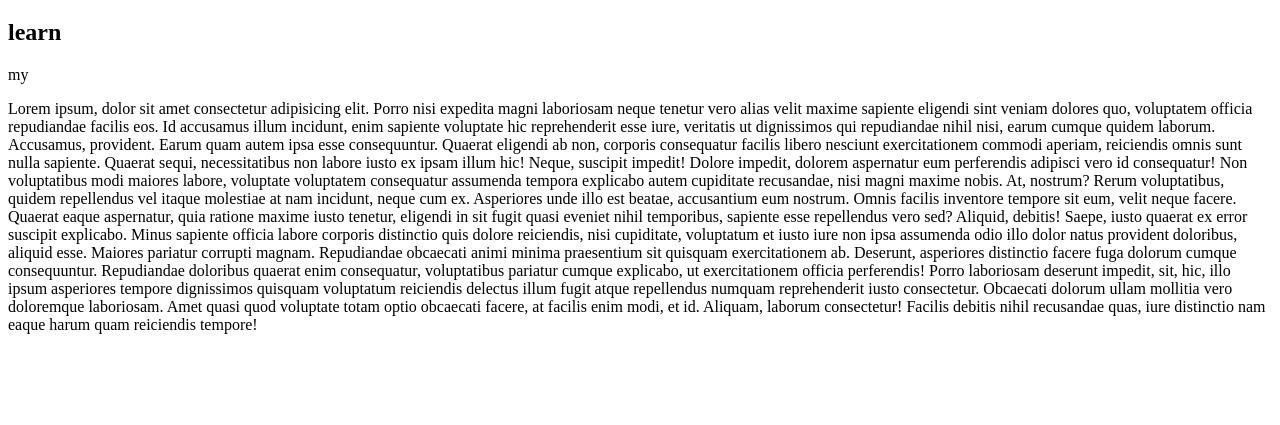
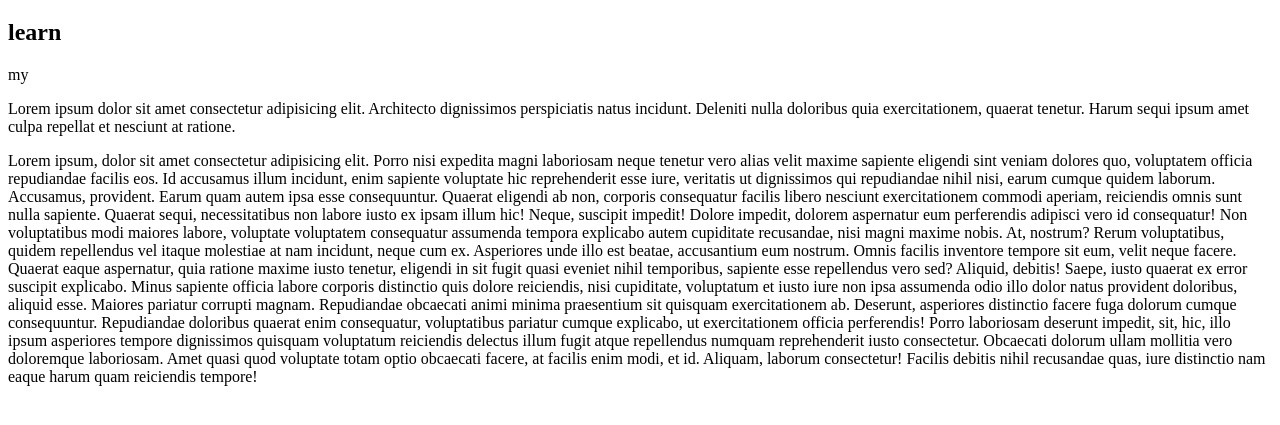
Before and after one commit to jadonlui/gittest, a plain HTML site: page index.html in a window 1280 px wide. Shown: the part 61-486 px from the top of the page. Drawn offline with Linux system fonts and the light colour scheme.

Commit message:
add anther lorem

```diff
--- a/index.html
+++ b/index.html
@@ -10,6 +10,7 @@
     <h1>git</h1>
     <h2>learn</h2>
     <p>my</p>
+    <p>Lorem ipsum dolor sit amet consectetur adipisicing elit. Architecto dignissimos perspiciatis natus incidunt. Deleniti nulla doloribus quia exercitationem, quaerat tenetur. Harum sequi ipsum amet culpa repellat et nesciunt at ratione.</p>
     <p>Lorem ipsum, dolor sit amet consectetur adipisicing elit. Porro nisi expedita magni laboriosam neque tenetur vero alias velit maxime sapiente eligendi sint veniam dolores quo, voluptatem officia repudiandae facilis eos.
     Id accusamus illum incidunt, enim sapiente voluptate hic reprehenderit esse iure, veritatis ut dignissimos qui repudiandae nihil nisi, earum cumque quidem laborum. Accusamus, provident. Earum quam autem ipsa esse consequuntur.
     Quaerat eligendi ab non, corporis consequatur facilis libero nesciunt exercitationem commodi aperiam, reiciendis omnis sunt nulla sapiente. Quaerat sequi, necessitatibus non labore iusto ex ipsam illum hic! Neque, suscipit impedit!
```
